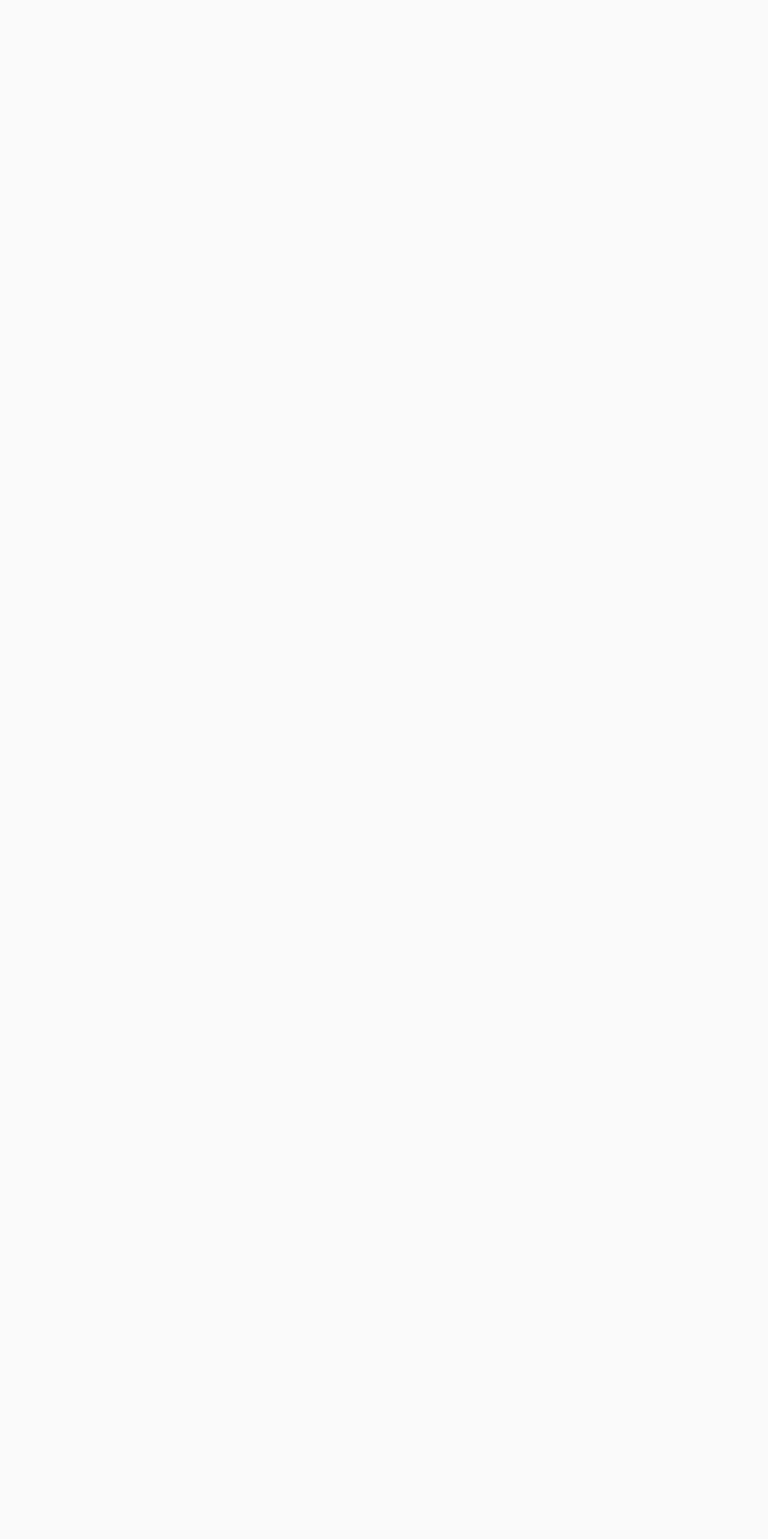
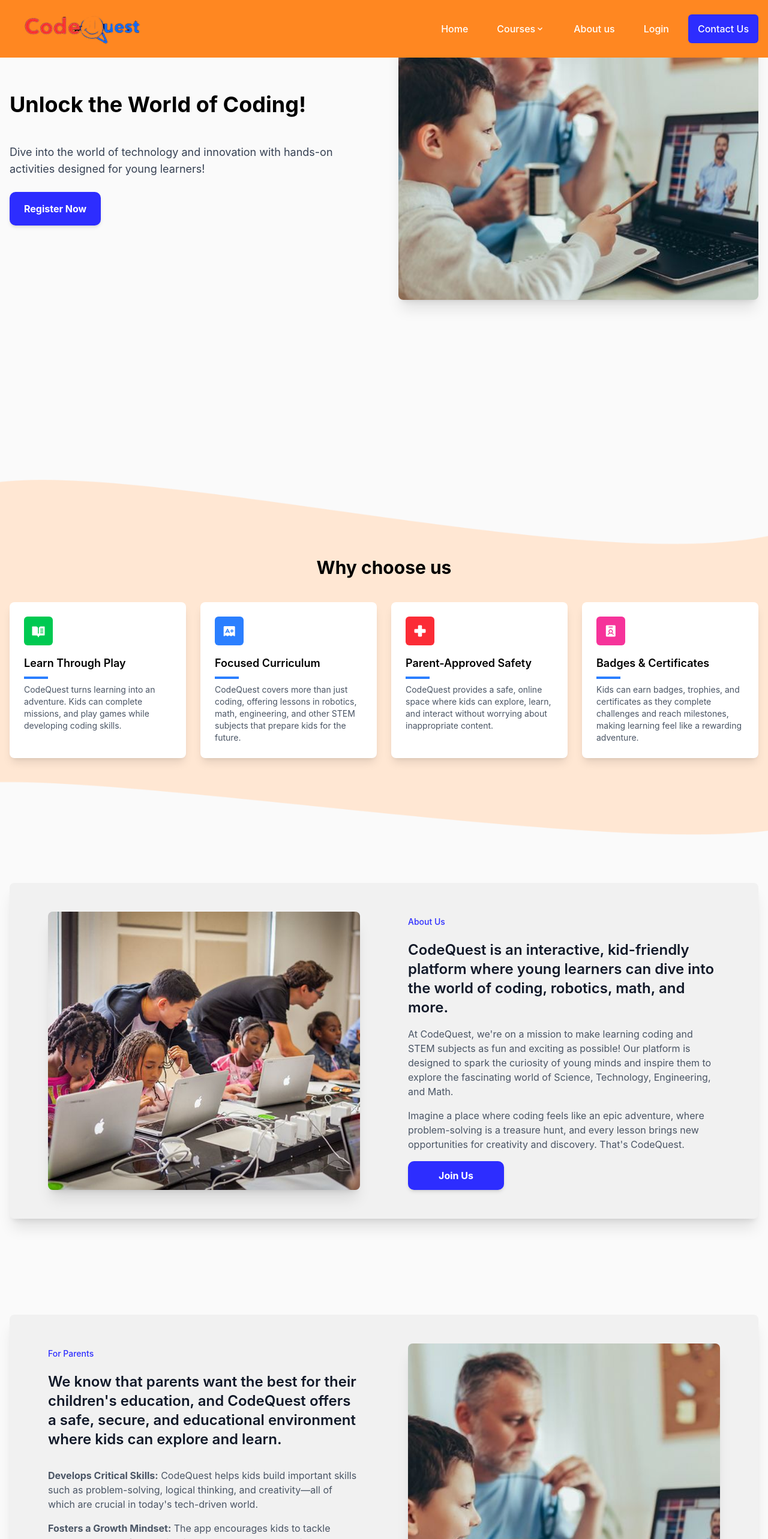
Before and after one commit to psalmotee/Codequest, a React (Vite) app: page /CodeQuest/ in a window 1280 px wide. Before the commit this address had no page. Shown: the top 2566 px of the page at 60% size. Before the commit the page ends 800 px from the top, so only its background shows below. Built offline with nearby package versions, Linux system fonts and the light colour scheme.

Commit message:
codequest progress

```diff
--- a/src/assets/styles/animations.jsx
+++ b/src/assets/styles/animations.jsx
@@ -31,35 +31,35 @@ export const headerAnimations = {
 };
 
 export const headerStyles = {
-  header: `fixed top-0 left-0 w-full z-50 bg-[#FF8721]`,
+  header: `fixed top-0 left-0 w-full z-50 bg-[#FF8721] overflow-x-hidden`,
   container: `container px-4 mx-auto flex items-center justify-between`,
   logoContainer: `flex items-center w-1/2 md:w-1/4 lg:w-1/5`,
   logoLink: `flex items-center`,
   desktopNav: `hidden lg:flex space-x-4 text-white`,
   navItem: `relative group`,
-  navLink: `font-medium py-2 px-4 relative over-hidden rounded-md transition duration-300 flex items-center gap-2`,
+  navLink: `font-medium py-2 px-4 relative overflow-hidden rounded-md transition duration-300 flex items-center gap-2`,
   navLinkHighlighted: `bg-[#2d2dff]`,
   navLinkContent: `relative flex items-center z-10`,
   hoverEffect: `absolute left-0 top-0 h-full w-0 bg-[#1212d6] transition-all duration-500 group-hover:w-full`,
   dropdownMenu: `absolute left-0 top-full bg-white text-gray-900 shadow-md rounded-md w-48 py-2 z-50`,
   dropdownItem: `group/item`,
-  dropdownLink: `block px-4 py-2 relative over-hidden rounded-md transition duration-500`,
+  dropdownLink: `block px-4 py-2 relative overflow-hidden rounded-md transition duration-500`,
   dropdownLinkText: `relative z-10 text-gray-900 group-hover/item:text-white`,
   dropdownHoverEffect: `hover-effect absolute left-0 top-0 h-full w-0 bg-[#1212d6] transition-all`,
   mobileMenuButton: `lg:hidden`,
   hamburgerButton: `text-white focus:outline-none`,
   hamburgerIcon: `h-8 w-8 md:h-10 md:w-10`,
-  mobileMenu: `lg:hidden bg-[#FF8721] py-4 absolute top-full w-full shadow-md`,
+  mobileMenu: `lg:hidden bg-[#FF8721] py-4 absolute top-full w-full shadow-md overflow-x-hidden`,
   mobileMenuContainer: `container mx-auto flex flex-col items-center space-y-3`,
   mobileMenuItem: `w-full text-center`,
   mobileDropdownButton: `w-48 py-2 px-6 text-white text-lg font-medium relative inline-block group rounded-md`,
   mobileDropdownContent: `relative z-10 flex items-center gap-1`,
   mobileDropdownMenu: `bg-white text-gray-900 shadow-md rounded-md w-44 py-2 mt-2 mx-auto`,
-  mobileDropdownLink: `block px-4 py-2 relative over-hidden rounded-md transition duration-500`,
+  mobileDropdownLink: `block px-4 py-2 relative overflow-hidden rounded-md transition duration-500`,
   mobileDropdownLinkText: `relative z-10`,
   mobileNavLink: `w-48 py-2 px-6 text-white text-lg font-medium relative inline-block group rounded-md`,
   mobileNavLinkText: `relative z-10`,
-  decorativeContainer: `absolute bottom-1 left-0 translate-y-full z-0 w-full over-hidden`,
+  decorativeContainer: `absolute bottom-1 left-0 translate-y-full z-0 w-full overflow-hidden`,
   decorativeImage: `w-full h-auto object-cover pointer-events-none`,
 };
 
@@ -82,9 +82,16 @@ export const heroAnimations = {
 };
 
 export const heroStyles = {
-  button: `relative over-hidden bg-[#2d2dff] text-white font-bold py-1 px-3 rounded-[10px] shadow-md transition duration-300 group`,
+  section: `relative min-h-screen w-full overflow-x-hidden py-20 md:py-0`,
+  container: `container mx-auto px-4 flex flex-col md:flex-row items-center justify-between gap-8 md:gap-12`,
+  contentContainer: `w-full md:w-1/2 text-center md:text-left relative z-10`,
+  heading: `text-3xl md:text-4xl font-bold leading-tight`,
+  description: `text-gray-700 text-base md:text-lg mt-4 mb-6`,
+  button: `relative overflow-hidden bg-[#2d2dff] text-white font-bold py-3 px-6 rounded-[10px] shadow-md transition duration-300 group`,
   buttonHover: `absolute inset-0 bg-[#1212d6] w-0 transition-all duration-300 group-hover:w-full`,
-  imageContainer: `relative w-full max-w-2xl md:h-60 lg:h-90 over-hidden rounded-[256px] transition-transform duration-500 transform hover:scale-105`,
+  buttonText: `relative z-10`,
+  imageContainer: `w-full md:w-1/2 relative`,
+  image: `w-full h-full object-cover rounded-lg shadow-xl`,
 };
 
 export const featureAnimations = {
@@ -101,7 +108,7 @@ export const featureAnimations = {
 };
 
 export const featureStyles = {
-  section: `relative w-full over-hidden`,
+  section: `relative w-full overflow-hidden`,
   container: `container mx-auto px-4 relative z-10`,
   heading: `text-center font-bold text-2xl md:text-3xl mb-10`,
   grid: `grid grid-cols-1 md:grid-cols-2 lg:grid-cols-4 gap-6 max-w-7xl mx-auto`,
@@ -145,16 +152,16 @@ export const aboutAnimations = {
 };
 
 export const aboutStyles = {
-  section: `md:py-20 py-12`,
+  section: `py-12 md:py-20 overflow-x-hidden`,
   container: `container mx-auto px-4`,
-  wrapper: `bg-[#f1f1f1] shadow-xl rounded-lg px-4 md:px-16 py-12 gap-5 md:gap-20 flex flex-col lg:flex-row h-full max-w-7xl mx-auto lg:min-h-[400px]`,
-  imageContainer: `flex-1 lg:basis-1/2 md:w-130 md:mx-auto`,
-  image: `rounded-lg shadow-xl w-full h-full object-center`,
+  wrapper: `bg-[#f1f1f1] shadow-xl rounded-lg px-4 md:px-16 py-12 gap-8 md:gap-20 flex flex-col lg:flex-row max-w-7xl mx-auto`,
+  imageContainer: `flex-1 lg:basis-1/2`,
+  image: `rounded-lg shadow-xl w-full h-full object-cover`,
   contentContainer: `flex-1 lg:basis-1/2 space-y-4 flex flex-col justify-center`,
   label: `text-[#2D2DFF] text-sm font-medium`,
-  heading: `text-lg md:text-l font-semibold text-gray-900`,
-  paragraph: `text-[400] text-gray-600`,
-  button: `relative over-hidden bg-[#2D2DFF] text-white font-bold py-2 px-2 rounded-[10px] shadow-md transition duration-300 w-30 group`,
+  heading: `text-xl md:text-2xl font-semibold text-gray-900`,
+  paragraph: `text-base text-gray-600`,
+  button: `relative overflow-hidden bg-[#2D2DFF] text-white font-bold py-2 px-6 rounded-[10px] shadow-md transition duration-300 w-40 group`,
   buttonHover: `absolute inset-0 bg-[#1212d6] w-0 transition-all duration-500 ease-out group-hover:w-full`,
   buttonText: `relative z-10`,
 };
@@ -190,17 +197,17 @@ export const parentsAnimations = {
 };
 
 export const parentsStyles = {
-  section: `md:py-20`,
+  section: `py-12 md:py-20 overflow-x-hidden`,
   container: `container mx-auto px-4`,
-  wrapper: `bg-[#f1f1f1] shadow-xl rounded-lg px-4 md:px-16 py-12 gap-5 md:gap-20 flex flex-col lg:flex-row h-full max-w-7xl mx-auto lg:min-h-[400px]`,
-  imageContainer: `flex-1 lg:basis-1/2 md:w-130 md:mx-auto order-first lg:order-last`,
-  image: `rounded-lg shadow-xl w-full h-full object-center`,
+  wrapper: `bg-[#f1f1f1] shadow-xl rounded-lg px-4 md:px-16 py-12 gap-8 md:gap-20 flex flex-col lg:flex-row max-w-7xl mx-auto`,
+  imageContainer: `flex-1 lg:basis-1/2 order-first lg:order-last`,
+  image: `rounded-lg shadow-xl w-full h-full object-cover`,
   contentContainer: `flex-1 lg:basis-1/2 space-y-4 flex flex-col justify-center`,
   label: `text-[#2D2DFF] text-sm font-medium`,
-  heading: `text-lg md:text-l font-semibold text-gray-900`,
-  list: `text-gray-600 mt-4 space-y-4 text-sm`,
+  heading: `text-xl md:text-2xl font-semibold text-gray-900`,
+  list: `text-gray-600 mt-4 space-y-4 text-sm md:text-base`,
   listItemBold: `font-bold`,
-  button: `relative over-hidden bg-[#2D2DFF] text-white font-bold py-2 px-6 rounded-[10px] shadow-md transition duration-300 w-40 group`,
+  button: `relative overflow-hidden bg-[#2D2DFF] text-white font-bold py-2 px-6 rounded-[10px] shadow-md transition duration-300 w-40 group`,
   buttonHover: `absolute inset-0 bg-[#1212d6] w-0 transition-all duration-500 ease-out group-hover:w-full`,
   buttonText: `relative z-10`,
 };
@@ -236,16 +243,16 @@ export const teachersAnimations = {
 };
 
 export const teachersStyles = {
-  section: `py-12 md:py-20`,
+  section: `py-12 md:py-20 overflow-x-hidden`,
   container: `container mx-auto px-4`,
-  wrapper: `bg-[#f1f1f1] shadow-xl rounded-lg px-4 md:px-16 py-12 gap-5 md:gap-20 flex flex-col lg:flex-row h-full max-w-7xl mx-auto lg:min-h-[400px]`,
-  imageContainer: `flex-1 lg:basis-1/2 md:w-130 md:mx-auto`,
-  image: `rounded-lg shadow-xl w-full h-full object-center`,
+  wrapper: `bg-[#f1f1f1] shadow-xl rounded-lg px-4 md:px-16 py-12 gap-8 md:gap-20 flex flex-col lg:flex-row max-w-7xl mx-auto`,
+  imageContainer: `flex-1 lg:basis-1/2`,
+  image: `rounded-lg shadow-xl w-full h-full object-cover`,
   contentContainer: `flex-1 lg:basis-1/2 space-y-4 flex flex-col justify-center`,
   label: `text-[#2D2DFF] text-sm font-medium`,
-  heading: `text-lg md:text-l font-semibold text-gray-900`,
-  paragraph: `text-[400] text-gray-600`,
-  button: `relative over-hidden bg-[#2D2DFF] text-white font-bold py-2 px-6 rounded-[10px] shadow-md transition duration-300 w-60 group`,
+  heading: `text-xl md:text-2xl font-semibold text-gray-900`,
+  paragraph: `text-base text-gray-600`,
+  button: `relative overflow-hidden bg-[#2D2DFF] text-white font-bold py-2 px-6 rounded-[10px] shadow-md transition duration-300 w-60 group`,
   buttonHover: `absolute inset-0 bg-[#1212d6] w-0 transition-all duration-500 ease-out group-hover:w-full`,
   buttonText: `relative z-10`,
 };
@@ -280,15 +287,15 @@ export const newsletterAnimations = {
 };
 
 export const newsletterStyles = {
-  section: `bg-[#FFE7D3] py-12`,
+  section: `bg-[#FFE7D3] py-12 overflow-x-hidden`,
   container: `container mx-auto text-center px-4`,
   label: `text-md text-[#2D2DFF] font-bold`,
-  heading: `text-2xl md:text-2xl font-bold text-gray-900 mt-2`,
-  description: `text-gray-600 mt-2 text-md max-w-2xl mx-auto`,
-  formWrapper: `mt-6 flex justify-center w-1/2 md:w-1/2 mx-auto`,
-  formContainer: `flex w-full max-w-md align-items-center justify-center`,
+  heading: `text-xl md:text-2xl font-bold text-gray-900 mt-2`,
+  description: `text-gray-600 mt-2 text-sm md:text-md max-w-2xl mx-auto`,
+  formWrapper: `mt-6 flex justify-center w-full md:w-3/4 lg:w-1/2 mx-auto px-4`,
+  formContainer: `flex w-full max-w-md`,
   input: `p-3 flex-grow bg-white border border-[#2D2DFF] rounded-l-md focus:outline-none focus:border-[#2D2DFF]/50 hover:border-[#1212d6] transition duration-300`,
-  button: `relative over-hidde bg-[#2D2DFF] text-white font-semibold px-5 py-3 rounded-r-md transition duration-300 group`,
+  button: `relative overflow-hidden bg-[#2D2DFF] text-white font-semibold px-5 py-3 rounded-r-md transition duration-300 group whitespace-nowrap`,
   buttonHover: `absolute inset-0 bg-[#1212d6] w-0 transition-all duration-500 ease-out group-hover:w-full`,
   buttonText: `relative z-10`,
 };
@@ -310,7 +317,7 @@ export const enrollStyles = {
   section: `py-16 mt-12 text-center`,
   container: `container mx-auto px-4`,
   heading: `text-3xl text-[#2D2DFF] font-bold mb-6`,
-  button: `relative inline-block px-6 py-2 font-bold text-white rounded-[10px] shadow-md bg-[#2d2dff] over-hidden group transition duration-300`,
+  button: `relative inline-block px-6 py-2 font-bold text-white rounded-[10px] shadow-md bg-[#2d2dff] overflow-hidden group transition duration-300`,
   buttonHover: `absolute inset-0 bg-[#1212d6] w-0 transition-all duration-500 ease-out group-hover:w-full`,
   buttonText: `relative z-10`,
 };
--- a/src/components/landingComponents/HeroSection.jsx
+++ b/src/components/landingComponents/HeroSection.jsx
@@ -22,20 +22,16 @@ function HeroSection() {
   }, [images.length]);
 
   return (
-    <section
-      ref={ref}
-      className="py-16 relative overflow-hidden mt-5 md:mt- lg:mt-40"
-    >
-      <div className="container mx-auto flex flex-col md:flex-row items-center justify-end px-8 gap-10 md:gap-30">
+    <section ref={ref} className={heroStyles.section}>
+      <div className={heroStyles.container}>
         <motion.div
-          className="md:w-1/2 text-center md:text-left relative z-10 mb-10 md:mb-0"
+          className={heroStyles.contentContainer}
           initial={heroAnimations.textContent.initial}
           animate={isInView ? heroAnimations.textContent.animate : {}}
           transition={heroAnimations.textContent.transition}
         >
-          <div className="max-w-md">
-            <div className="min-h-[160px] md:min-h-[130px] lg:min-h-[100px] flex items-center overflow-hidden">
-              <h1 className="text-4xl font-bold leading-[1.2] inline-block">
+          <div className="min-h-[160px] md:min-h-[130px] lg:min-h-[100px] flex items-center">
+            <h1 className={heroStyles.heading}>
               <Typewriter
                 words={[
                   "Where Young Minds Build Big Ideas!",
@@ -49,7 +45,7 @@ function HeroSection() {
               />
             </h1>
           </div>
-            <p className="text-gray-700 text-lg mb-8">
+          <p className={heroStyles.description}>
             Dive into the world of technology and innovation with hands-on
             activities designed for young learners!
           </p>
@@ -60,34 +56,25 @@ function HeroSection() {
             transition={heroAnimations.button.transition}
             className={heroStyles.button}
           >
-              <span className="relative z-10">Register Now</span>
+            <span className={heroStyles.buttonText}>Register Now</span>
             <span className={heroStyles.buttonHover}></span>
           </motion.button>
-          </div>
         </motion.div>
 
         <motion.div
-          className="md:w-1/2 hidden md:block"
+          className={heroStyles.imageContainer}
           initial={heroAnimations.imageSection.initial}
           animate={isInView ? heroAnimations.imageSection.animate : {}}
           transition={heroAnimations.imageSection.transition}
         >
-          <div className={heroStyles.imageContainer}>
+          <div className="relative w-full h-[400px] md:h-[500px]">
             <img
               src={images[currentImageIndex]}
-              className="w-full h-full object-cover"
+              className={heroStyles.image}
               alt="Educational content"
             />
           </div>
         </motion.div>
-      </div>
-
-      <div className="absolute inset-0 md:hidden">
-        <img
-          src={images[currentImageIndex]}
-          alt="Slideshow image"
-          className="w-full h-full object-cover opacity-20"
-        />
       </div>
     </section>
   );
--- a/src/main.jsx
+++ b/src/main.jsx
@@ -7,7 +7,7 @@ import { BrowserRouter } from "react-router-dom";
 const root = ReactDOM.createRoot(document.getElementById("root"));
 root.render(
   <React.StrictMode>
-    <BrowserRouter>
+    <BrowserRouter basename="/CodeQuest">
       <App />
     </BrowserRouter>
   </React.StrictMode>
--- a/vite.config.js
+++ b/vite.config.js
@@ -5,4 +5,5 @@ import tailwindcss from "@tailwindcss/vite";
 // https://vite.dev/config/
 export default defineConfig({
   plugins: [tailwindcss(), react()],
+  // base: "/CodeQuest/",
 });
```
Also changed, not shown: src/components/landingComponents/Header.jsx (+10 -21 lines), src/components/landingComponents/AboutUsSection.jsx (line endings or trailing spaces), src/components/landingComponents/Footer.jsx (line endings or trailing spaces). Lines whose indentation alone changed are shown as unchanged.
